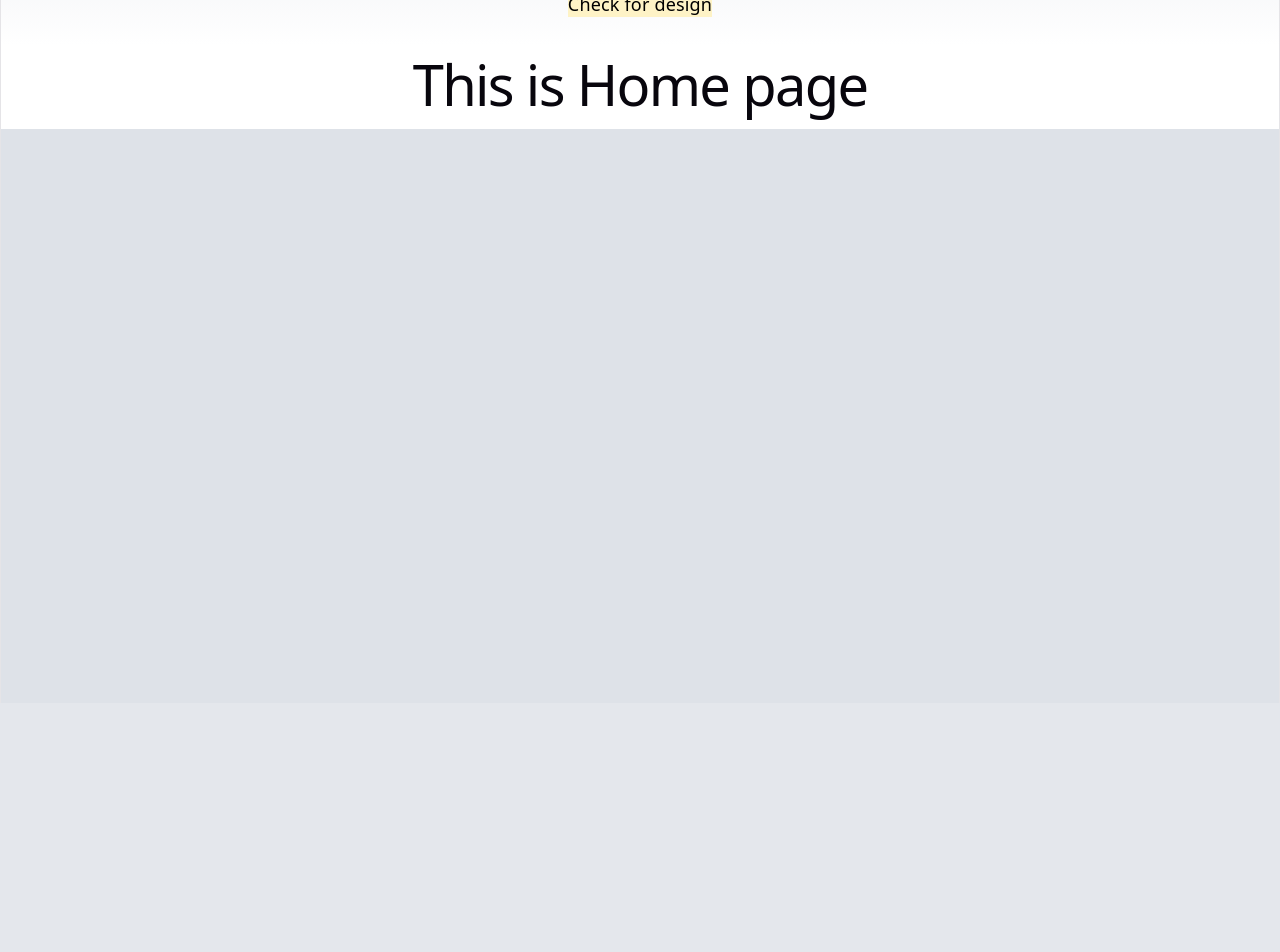
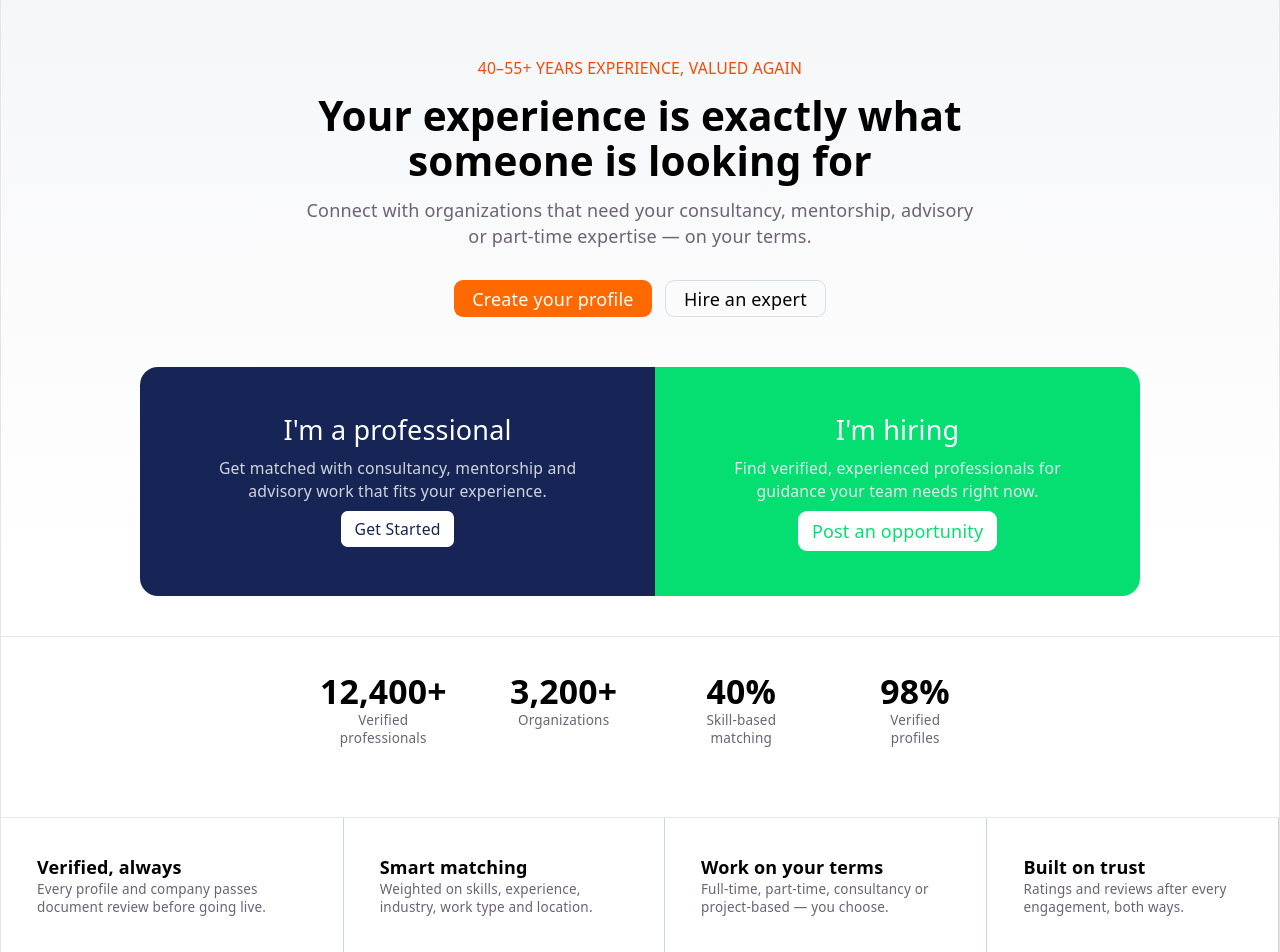
Before and after one commit to YOGESHMAHENSAR/Devops-2026-CS-F-01, a React app in the folder frontend/: page / in a window 1280 px wide. Shown: the part 97-1049 px from the top of the page. Before the commit the page ends 800 px from the top, so only its background shows below. Built offline with nearby package versions, Linux system fonts and the light colour scheme; the HTML template or start-up script is replaced by a standard one.

Commit message:
Finilised home page

```diff
--- a/frontend/src/App.jsx
+++ b/frontend/src/App.jsx
@@ -5,14 +5,82 @@ import { BrowserRouter, Routes, Route, Link } from 'react-router-dom';
 
 function Home() {
     return (
-        <>
-            <div style={{background: 'linear-gradient(180deg, #F5F6F8 0%, #fff 60%)'}}>
-                <button className="bg-amber-100 my-5">
-                    <a href='/senior_portal_prototype.html' target='_blank' style={{textDecoration: "none", color: "black"}}> Check for design</a>
-                </button>
-                <h1>This is Home page</h1>
+        <div style={{background: 'linear-gradient(180deg, #F5F6F8 0%, #fff 60%)'}}>
+            {/*<button className="bg-amber-100 my-5">*/}
+            {/*    <a href='/senior_portal_prototype.html' target='_blank' style={{textDecoration: "none", color: "black"}}> Check for design</a>*/}
+            {/*</button>*/}
+            <div className="topDev" style={{width: "680px", paddingTop: "88px", paddingBottom: "50px", margin:"0 auto"}}>
+                <div className="text-orange-600">
+                    <h4 className="text-sm">40–55+ YEARS EXPERIENCE, VALUED AGAIN</h4>
+                </div>
+                <div className="text-center">
+                    <div className="text-4xl font-bold text-black my-3">Your experience is exactly what someone is looking for</div>
+                    <p>Connect with organizations that need your consultancy, mentorship, advisory or part-time expertise — on your terms.</p>
+                </div>
+                <div className="flex flex-row justify-center space-x-3 mt-7">
+                    <button className="cursor-pointer text-white bg-orange-500 rounded-lg px-4 py-1">Create your profile</button>
+                    <button className="cursor-pointer text-black border border-slate-300/75 rounded-lg px-4 py-1">Hire an expert</button>
+                </div>
             </div>
-        </>
+            <div className="flex flex-row my-5" style={{width: "1000px", paddingBottom: "40px", margin:"0 auto"}}>
+                <div className="bg-blue-950 rounded-l-2xl p-10 space-y-2">
+                    <div className="text-center text-2xl text-white">I'm a professional</div>
+                    <div className="text-sm text-gray-300 text-center">
+                        Get matched with consultancy, mentorship and advisory work that fits your experience.
+                    </div>
+                    <button className="cursor-pointer text-sm font-medium rounded-md bg-white text-blue-950 px-3 py-1.5">Get Started</button>
+                </div>
+                <div className="bg-green-400 rounded-r-2xl p-10 space-y-2">
+                <div className="text-center text-2xl text-white">I'm hiring</div>
+                    <div className="text-sm text-gray-200 text-center">
+                        Find verified, experienced professionals for guidance your team needs right now.
+                    </div>
+                    <button className="cursor-pointer bg-white text-green-400 rounded-lg px-3 py-1.5">Post an opportunity</button>
+                </div>
+            </div>
+            <hr className="w-full border-slate-300/50"/>
+            <div className="statsDiv" style={{width: "650px", margin: "34px auto 70px"}}>
+                <div className="flex flex-row space-x-13">
+                    <div className="text-center">
+                        <h3 className="text-3xl font-bold text-black">12,400+</h3>
+                        <p className="text-xs">Verified professionals</p>
+                    </div>
+                    <div className="text-center">
+                        <h3 className="text-3xl font-bold text-black">3,200+</h3>
+                        <p className="text-xs">Organizations</p>
+                    </div>
+                    <div className="text-center">
+                        <h3 className="text-3xl font-bold text-black">40%</h3>
+                        <p className="text-xs">Skill-based matching</p>
+                    </div>
+                    <div className="text-center">
+                        <h3 className="text-3xl font-bold text-black">98%</h3>
+                        <p className="text-xs">Verified profiles</p>
+                    </div>
+                </div>
+            </div>
+            <hr className="border-slate-300/50 w-full"/>
+            <div className="infoDiv">
+                <div className="flex flex-row justify-between">
+                    <div className="border-r border-r-slate-300 p-8 text-start">
+                        <h3 className="text-md font-bold text-black">Verified, always</h3>
+                        <p className="text-xs">Every profile and company passes document review before going live.</p>
+                    </div>
+                    <div className="border-r border-r-slate-300 p-8 text-start">
+                        <h3 className="text-md font-bold text-black">Smart matching</h3>
+                        <p className="text-xs">Weighted on skills, experience, industry, work type and location.</p>
+                    </div>
+                    <div className="border-r border-r-slate-300 p-8 text-start">
+                        <h3 className="text-md font-bold text-black">Work on your terms</h3>
+                        <p className="text-xs">Full-time, part-time, consultancy or project-based — you choose.</p>
+                    </div>
+                    <div className="border-r border-r-slate-300 p-8 text-start">
+                        <h3 className="text-md font-bold text-black">Built on trust</h3>
+                        <p className="text-xs">Ratings and reviews after every engagement, both ways.</p>
+                    </div>
+                </div>
+            </div>
+        </div>
     )
 }
 
@@ -33,10 +101,10 @@ function Header() {
         <>
             <div className="flex flex-row justify-between px-10 py-3 items-center">
                 <div className="leftLogo flex flex-row items-center space-x-2">
-                    <IconBriefcase size={24} color="blue" /><p>SeniorPro</p>
+                    <IconBriefcase size={24} color="blue" /><p className="text-xl text-black font-bold">SeniorPro</p>
                 </div>
                 <div className="centerContent">
-                    <nav className="space-x-3">
+                    <nav className="space-x-8">
                         <Link to="/">Home</Link>
                         <Link to="/opportunities">Find opportunities</Link>
                         <Link to="/employer">For employers</Link>
@@ -44,8 +112,8 @@ function Header() {
                     </nav>
                 </div>
                 <div className="rightContent">
-                    <button className="px-2 py-1 bg-white text-black rounded-lg border border-black" type="button">Log in</button>
-                    <button className="px-2 py-1 bg-orange-500 text-white rounded-lg ml-2">Join free</button>
+                    <button className="cursor-pointer bg-white text-black rounded-lg border border-slate-300/75 text-sm px-3 py-1.5">Log in</button>
+                    <button className="cursor-pointer bg-orange-500 text-white rounded-lg ml-2 text-sm px-3 py-1.5">Join free</button>
                 </div>
             </div>
             <hr className="w-full"/>
```
